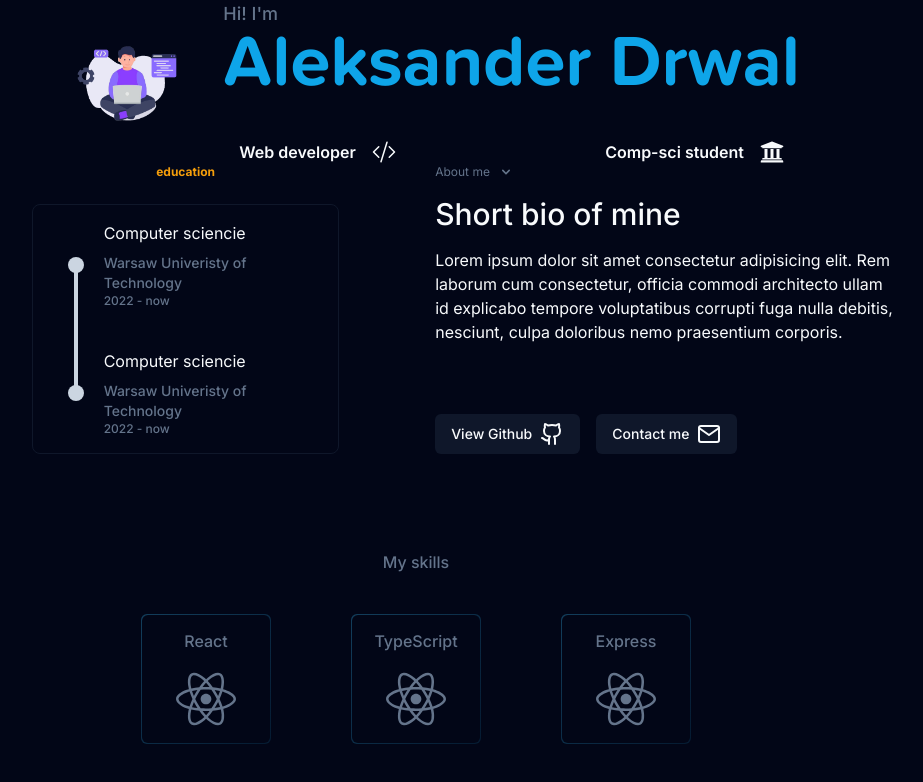
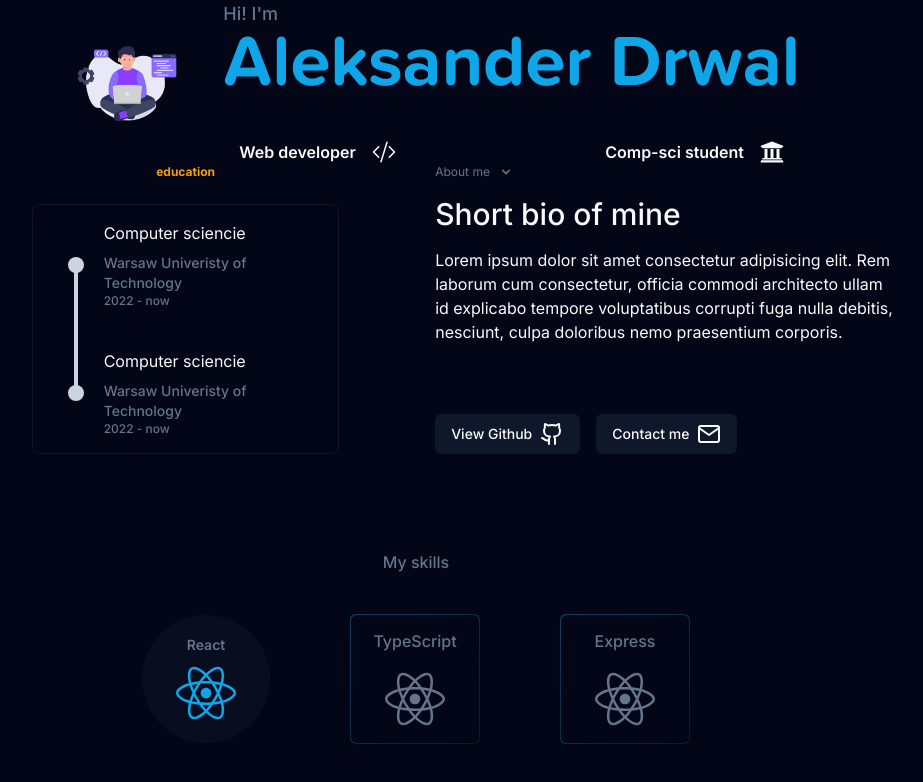
Before and after one commit to xDepcio/cv-react-to-pdf, a Next.js app: page /cv in a window 1280 px wide. Shown: the top 782 px of the page, without its empty margins (224-1147 px from the left). Built offline with nearby package versions, Linux system fonts and the light colour scheme.

Commit message:
added 2nd option to skill tree design

```diff
--- a/app/cv/page.tsx
+++ b/app/cv/page.tsx
@@ -87,12 +87,12 @@ export default function CvPage() {
                 <section className="text-slate-100 pb-[1000px] mt-24">
                     <h3 className="text-center font-medium text-muted-foreground">My skills</h3>
                     <div className="flex gap-20 px-20 py-10 flex-wrap justify-center items-center">
-                        <div className="bg-gradient-to-br from-sky-400/30 to-sky-900/30 p-[1px] rounded-md">
-                            <div className="bg-slate-950 rounded-md w-32 aspect-square flex justify-center flex-col items-center gap-4">
-                                <p className="font-medium text-muted-foreground">React</p>
-                                <FaReact className="text-6xl text-muted-foreground" />
-                            </div>
+                        {/* <div className="rounded-full bg-slate-700"> */}
+                        <div className="bg-slate-900/50 rounded-full w-32 aspect-square flex justify-center flex-col items-center gap-2">
+                            <p className="font-semibold text-muted-foreground text-sm">React</p>
+                            <FaReact className="text-6xl text-muted-foreground text-sky-500" />
                         </div>
+                        {/* </div> */}
                         <div className="bg-gradient-to-br from-sky-400/30 to-sky-900/30 p-[1px] rounded-md">
                             <div className="bg-slate-950 rounded-md w-32 aspect-square flex justify-center flex-col items-center gap-4">
                                 <p className="font-medium text-muted-foreground">TypeScript</p>
@@ -131,6 +131,9 @@ export default function CvPage() {
                         </div>
                     </div>
                 </section>
+                <section>
+
+                </section>
             </div>
         </div>
     )
```
